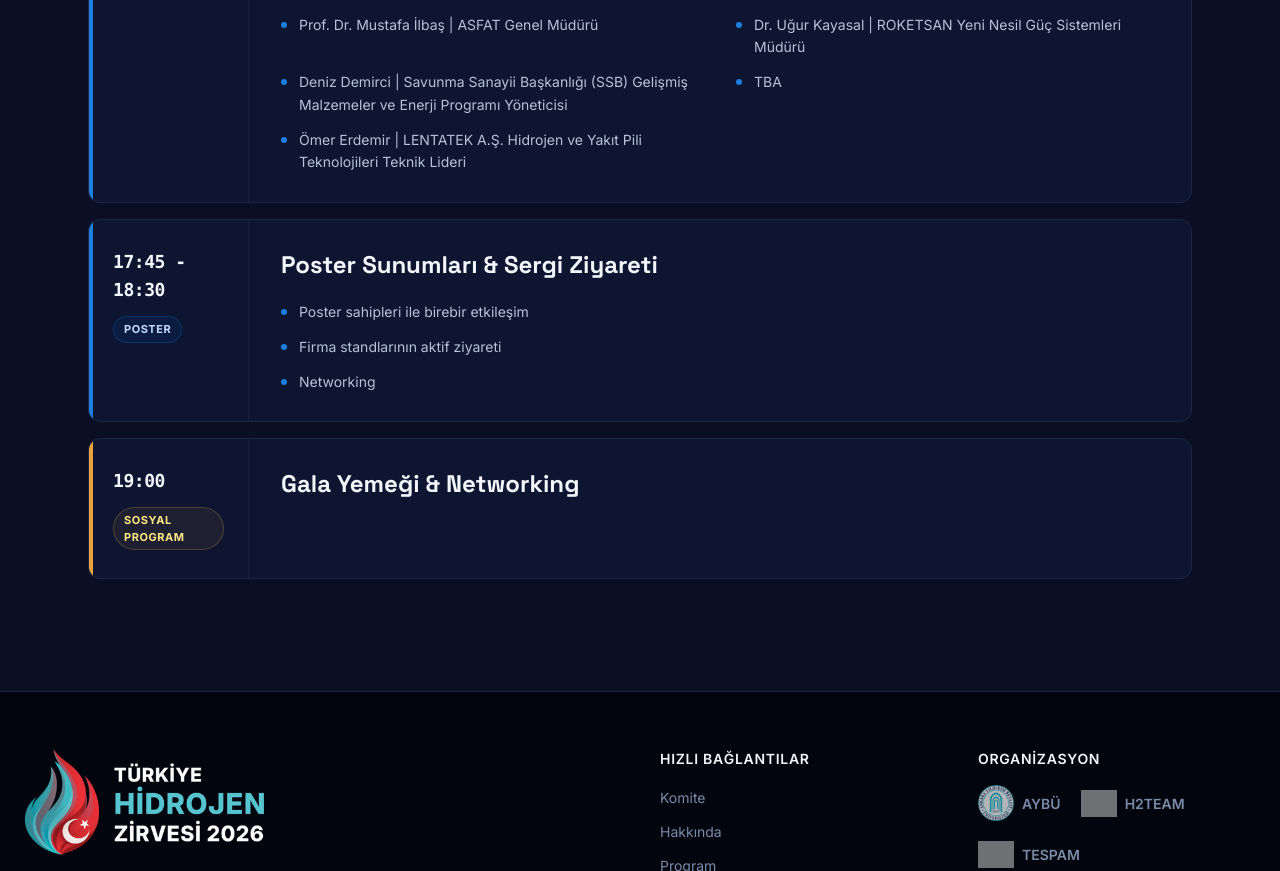
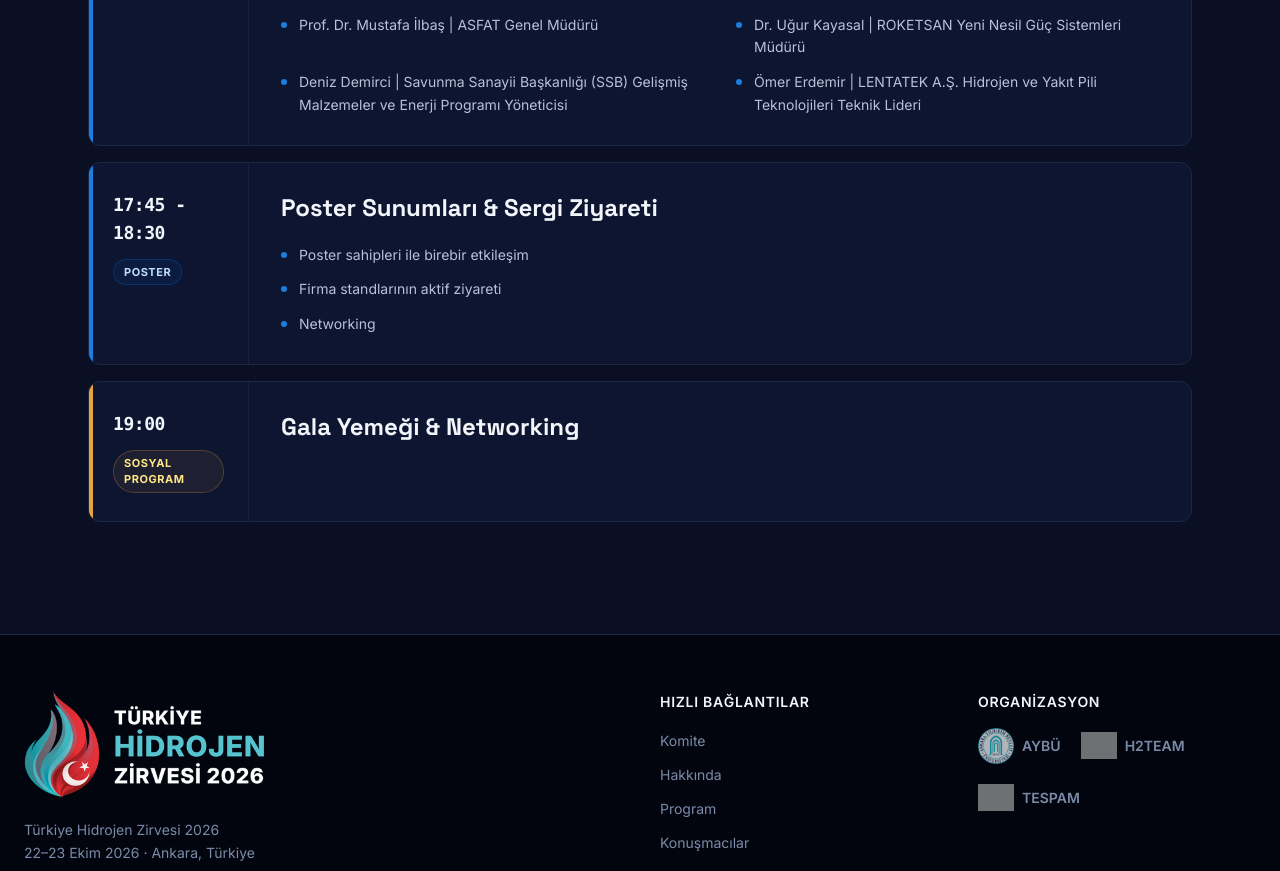
Before and after one commit to turkesdedeci/h2zirve, a Next.js app: page /program in a window 1280 px wide. Shown: the part 2320-3191 px from the top of the page. Built offline with nearby package versions, Linux system fonts and the light colour scheme; grey boxes are pictures that could not be loaded.

Commit message:
Panel 2 TBA kaydını kaldır

```diff
--- a/src/data/program.ts
+++ b/src/data/program.ts
@@ -72,7 +72,6 @@ export const day1: Session[] = [
       "Prof. Dr. Mustafa İlbaş | ASFAT Genel Müdürü",
       "Dr. Uğur Kayasal | ROKETSAN Yeni Nesil Güç Sistemleri Müdürü",
       "Deniz Demirci | Savunma Sanayii Başkanlığı (SSB) Gelişmiş Malzemeler ve Enerji Programı Yöneticisi",
-      "TBA",
       "Ömer Erdemir | LENTATEK A.Ş. Hidrojen ve Yakıt Pili Teknolojileri Teknik Lideri",
     ],
   },
```
